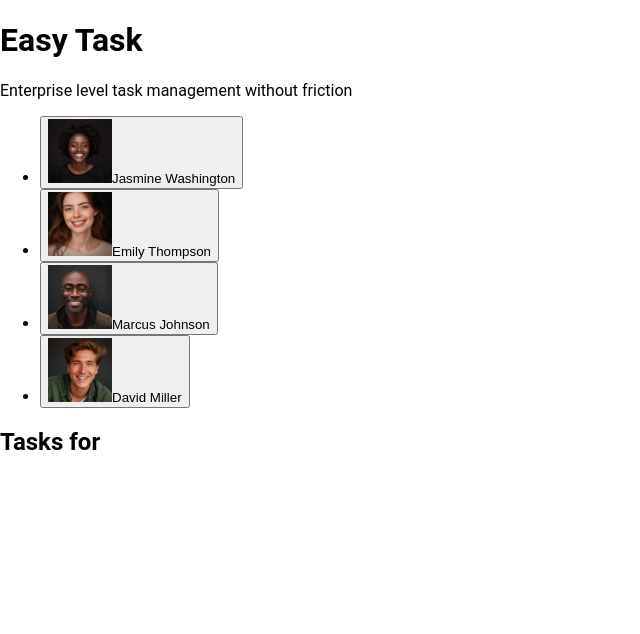
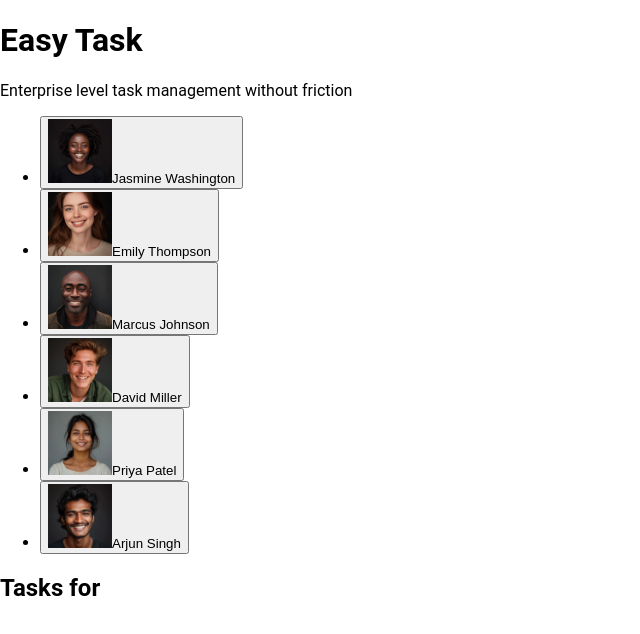
Before and after one commit to farooq-teqniqly/udacity-angular, an Angular app in the folder todo/: page / in a window 1280 px wide. Shown: the top 634 px of the page, without its empty margins (0-640 px from the left). Built offline with nearby package versions, Linux system fonts and the light colour scheme.

Commit message:
refactor: User list rendering uses a loop.

```diff
--- a/todo/src/app/app.component.html
+++ b/todo/src/app/app.component.html
@@ -1,18 +1,11 @@
 <app-header />
 <main>
   <ul id="users">
-    <li>
-      <app-user [user]="users[0]" (select)="onSelectUser($event)" />
-    </li>
-    <li>
-      <app-user [user]="users[1]" (select)="onSelectUser($event)" />
-    </li>
-    <li>
-      <app-user [user]="users[2]" (select)="onSelectUser($event)" />
-    </li>
-    <li>
-      <app-user [user]="users[3]" (select)="onSelectUser($event)" />
-    </li>
+    @for (user of users; track user.id) {
+      <li>
+        <app-user [user]="user" (select)="onSelectUser($event)" />
+      </li>
+    }
   </ul>
   <div>
     <app-task [userName]="selectedUserName()" />
```
